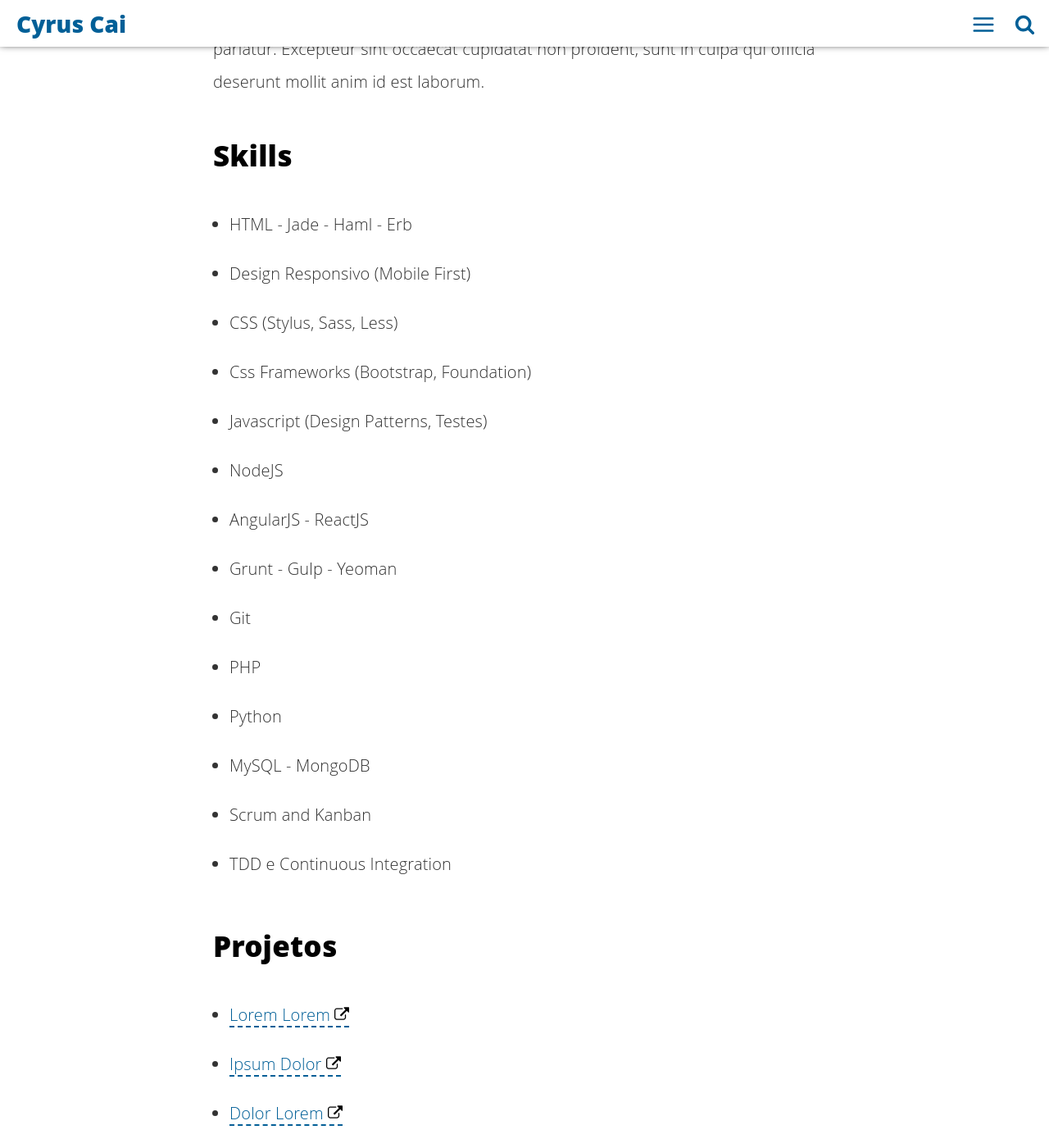
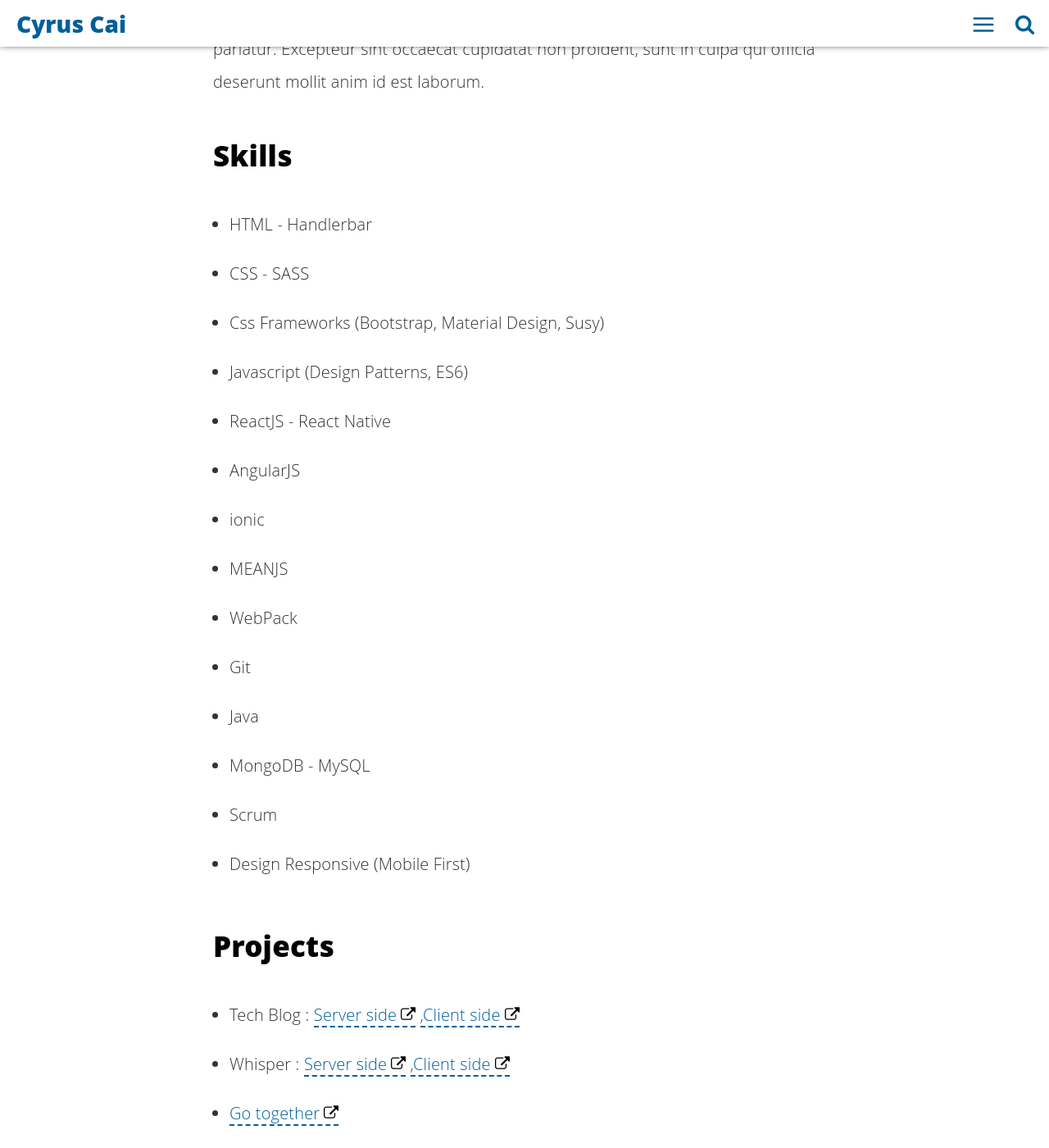
Before and after one commit to FindCyrus/findcyrus.github.io, a Jekyll site: the page built from about.html, in a window 1280 px wide and 1400 px high, scrolled down 1285 px. Shown: the whole window at 82% size. Built offline with Jekyll 4.4.1, drawn with Linux system fonts in a browser that asks for light colours.

Commit message:
update about me

```diff
--- a/_config.yml
+++ b/_config.yml
@@ -7,7 +7,7 @@ url: "http://findcyrus.github.io/" # the base hostname & protocol for your site
 username: Cyrus Cai1
 user_description: Cyrus Cai. I'm an early bird.
 user_title: Cyrus Cai2
-email: cyrus_cai@epam.com
+email: cyruscai2015@gmail.com
 twitter_username: Cyrus3
 github_username:  Cyrus4
 gplus_username:  Cyrus5
--- a/about.html
+++ b/about.html
@@ -28,26 +28,32 @@ proident, sunt in culpa qui officia deserunt mollit anim id est laborum.</p>
 <h2>Skills</h2>
 
 <ul class="skill-list">
-	<li>HTML - Jade - Haml - Erb</li>
-	<li>Design Responsivo (Mobile First)</li>
-	<li>CSS (Stylus, Sass, Less)</li>
-	<li>Css Frameworks (Bootstrap, Foundation)</li>
-	<li>Javascript (Design Patterns, Testes)</li>
-	<li>NodeJS</li>
-	<li>AngularJS - ReactJS</li>
-	<li>Grunt - Gulp - Yeoman</li>
+	<li>HTML - Handlerbar</li>
+	<li>CSS - SASS</li>
+	<li>Css Frameworks (Bootstrap, Material Design, Susy)</li>
+	<li>Javascript (Design Patterns, ES6)</li>
+	<li>ReactJS - React Native</li>
+	<li>AngularJS</li>
+	<li>ionic</li>
+	<li>MEANJS</li>
+	<li>WebPack</li>
 	<li>Git</li>
-	<li>PHP</li>
-	<li>Python</li>
-	<li>MySQL - MongoDB</li>
-	<li>Scrum and Kanban</li>
-	<li>TDD e Continuous Integration</li>
+	<li>Java</li>
+	<li>MongoDB - MySQL</li>
+	<li>Scrum</li>
+	<li>Design Responsive (Mobile First)</li>
 </ul>
 
-<h2>Projetos</h2>
+<h2>Projects</h2>
 
 <ul>
-	<li><a href="https://github.com/">Lorem Lorem</a></li>
-	<li><a href="https://github.com/">Ipsum Dolor</a></li>
-	<li><a href="https://github.com/">Dolor Lorem</a></li>
+	<li>Tech Blog :
+		<span><a href="https://github.com/EpamTechBlog/TechBlog-Server">Server side</a></span>
+		<span><a href="https://github.com/EpamTechBlog/TechBlog-Client"> ,Client side</a></span>
+	</li>
+	<li>Whisper :
+		<span><a href="https://github.com/JavaScriptAcademy/Whisper-Server">Server side</a></span>
+		<span><a href="https://github.com/JavaScriptAcademy/Whisper-Client"> ,Client side</a></span>
+	</li>
+	<li><a href="https://github.com/JavaScriptAcademy/goTogether">Go together</a></li>
 </ul>
```
